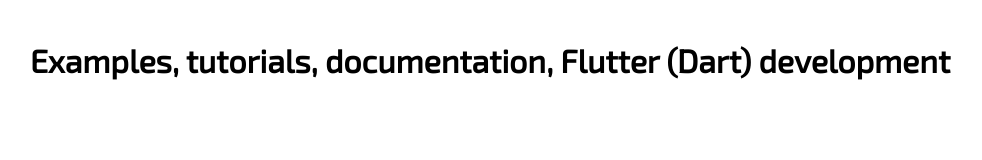
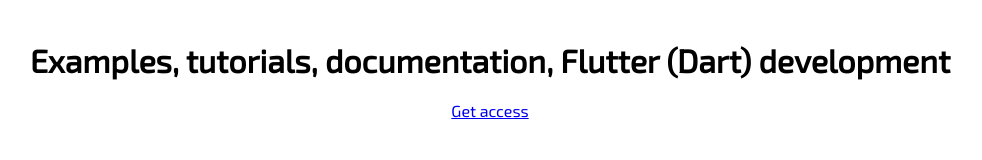
Before and after one commit to flutter-rus/flutter-rus.github.io, a plain HTML site: page index.html in a window 1280 px wide. Shown: the whole page, without its empty margins (150-1132 px from the left). Drawn offline with Linux system fonts and the light colour scheme.

Commit message:
Update index.html

```diff
--- a/index.html
+++ b/index.html
@@ -18,6 +18,7 @@
 <body>
 <div class="header">
     <h1>Examples, tutorials, documentation, Flutter (Dart) development</h1>
+    <div><a href="/">Get access</a>
 </div>
 <script src="/js/script.js"></script>
 </body>
```
